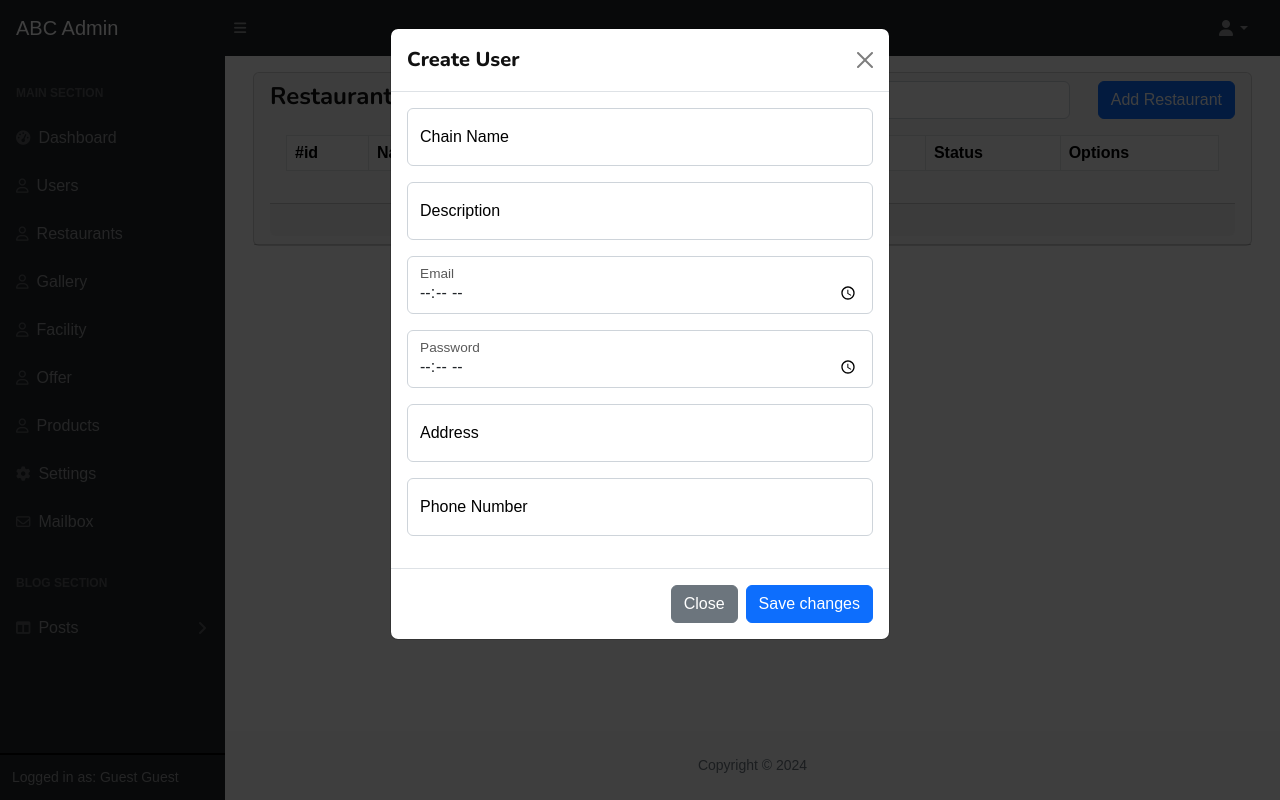
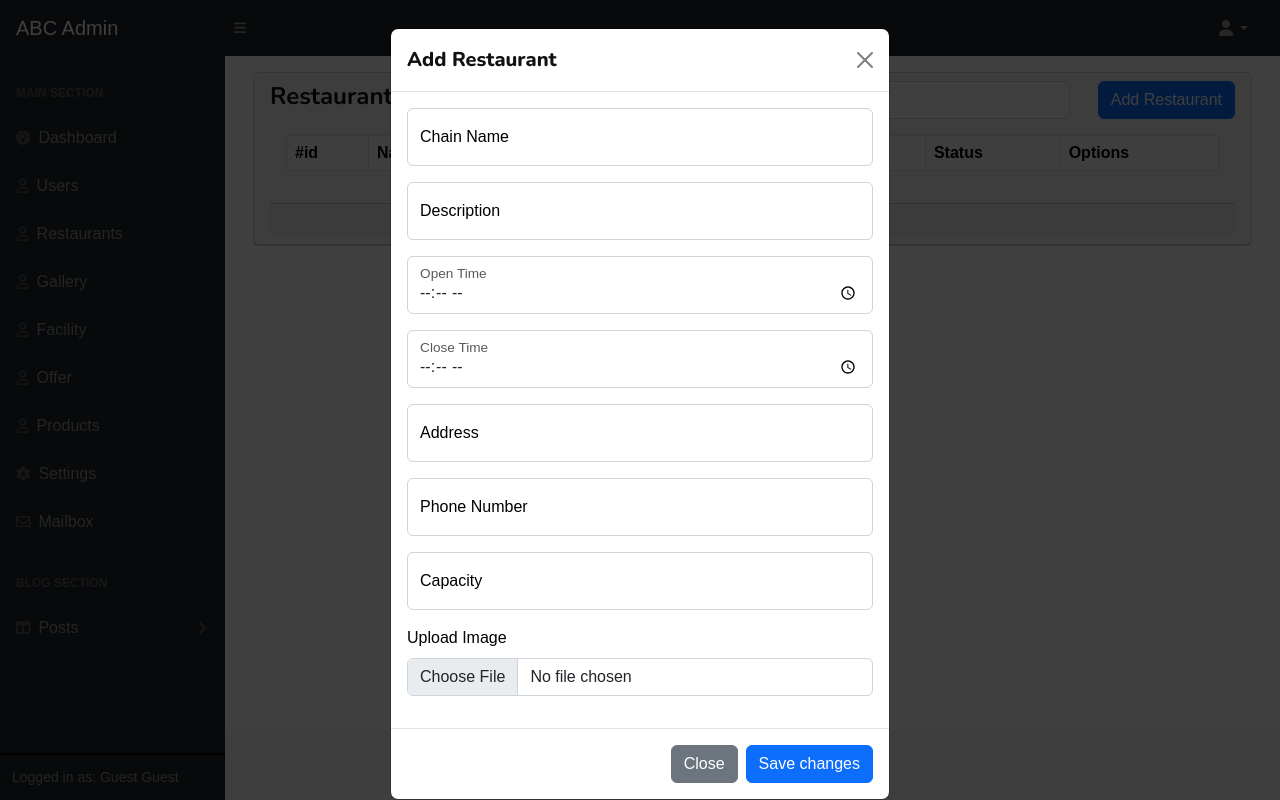
Before and after one commit to AronDevpro/ABC-Restaurant, a Java web app: page /admin/manageRestaurants.jsp in a window 1280 px wide, after a click on "Add Restaurant". Run offline with Tomcat 11, a stand-in JSP engine, Linux system fonts and the light colour scheme; the template is opened without the code that fills it, so the values that code supplies are empty; some libraries are stand-ins or nearby versions.

Commit message:
add new field

```diff
--- a/src/main/webapp/admin/manageRestaurants.jsp
+++ b/src/main/webapp/admin/manageRestaurants.jsp
@@ -99,7 +99,7 @@
 <div class="modal fade" id="updateModel" tabindex="-1" aria-labelledby="updateModelLabel" aria-hidden="true">
   <div class="modal-dialog">
     <div class="modal-content">
-      <form action="${pageContext.request.contextPath}/admin/restaurant/update" method="POST">
+      <form action="${pageContext.request.contextPath}/admin/restaurant/update" method="POST" enctype="multipart/form-data">
         <div class="modal-header">
           <h1 class="modal-title fs-5" id="exampleModalLabel">Restaurant Details</h1>
           <button type="button" class="btn-close" data-bs-dismiss="modal" aria-label="Close"></button>
@@ -130,6 +130,19 @@
             <input type="text" class="form-control" placeholder="Enter Phone Number" name="phoneNumber">
             <label for="phoneNumber">Phone Number</label>
           </div>
+          <div class="form-floating mb-3">
+            <input type="number" class="form-control" placeholder="Enter Capacity" name="capacity">
+            <label for="capacity">Capacity</label>
+          </div>
+          <div class="mb-3">
+            <label for="image" class="form-label">Upload Image (optional)</label>
+            <input type="file" class="form-control" name="image" accept="image/*">
+          </div>
+          <div class="mb-3">
+            <label for="currentImage" class="form-label">Current Image</label>
+            <br>
+            <img id="currentImage" src="" alt="Current Image" style="max-width: 100%; height: auto;">
+          </div>
         </div>
         <div class="modal-footer">
           <button type="submit" class="btn btn-primary">Update changes</button>
@@ -144,9 +157,9 @@
 <div class="modal fade" id="addUserModel" tabindex="-1" aria-labelledby="addUserModelLabel" aria-hidden="true">
   <div class="modal-dialog">
     <div class="modal-content">
-      <form action="<%= request.getContextPath()%>/admin/restaurant/create" method="POST">
+      <form action="<%= request.getContextPath()%>/admin/restaurant/create" method="POST" enctype="multipart/form-data">
         <div class="modal-header">
-          <h1 class="modal-title fs-5" id="addUserModelLabel">Create User</h1>
+          <h1 class="modal-title fs-5" id="addUserModelLabel">Add Restaurant</h1>
           <button type="button" class="btn-close" data-bs-dismiss="modal" aria-label="Close"></button>
         </div>
         <div class="modal-body">
@@ -160,11 +173,11 @@
           </div>
           <div class="form-floating mb-3">
             <input type="time" class="form-control" id="openTime" placeholder="Enter Open Time" name="openTime">
-            <label for="openTime">Email</label>
+            <label for="openTime">Open Time</label>
           </div>
           <div class="form-floating mb-3">
             <input type="time" class="form-control" id="closeTime" placeholder="Enter Close Time" name="closeTime">
-            <label for="closeTime">Password</label>
+            <label for="closeTime">Close Time</label>
           </div>
           <div class="form-floating mb-3">
             <input type="text" class="form-control" id="address" placeholder="Enter Address" name="address">
@@ -173,6 +186,14 @@
           <div class="form-floating mb-3">
             <input type="text" class="form-control" id="phoneNumber" placeholder="Enter Phone Number" name="phoneNumber">
             <label for="phoneNumber">Phone Number</label>
+          </div>
+          <div class="form-floating mb-3">
+            <input type="number" class="form-control" id="capacity" placeholder="Enter Capacity" name="capacity">
+            <label for="capacity">Capacity</label>
+          </div>
+          <div class="mb-3">
+            <label for="image" class="form-label">Upload Image</label>
+            <input type="file" class="form-control" id="image" name="image" accept="image/*" required>
           </div>
         </div>
         <div class="modal-footer">
@@ -213,6 +234,17 @@
                   updateModel.querySelector('input[name="closeTime"]').value = data.closeTime;
                   updateModel.querySelector('input[name="address"]').value = data.address || '';
                   updateModel.querySelector('input[name="phoneNumber"]').value = data.phoneNumber || '';
+                  updateModel.querySelector('input[name="capacity"]').value = data.capacity || '';
+
+                  // Set current image source if available
+                  const imageUrl = data.image ? '<%= request.getContextPath() %>/assets' + data.image.replace(/\\/g, '/') : '';
+                  const currentImage = updateModel.querySelector('#currentImage');
+                  if (imageUrl) {
+                    currentImage.src = imageUrl;
+                    currentImage.style.display = 'block';
+                  } else {
+                    currentImage.style.display = 'none';
+                  }
 
                   updateModelInstance.show();
                 })
```
